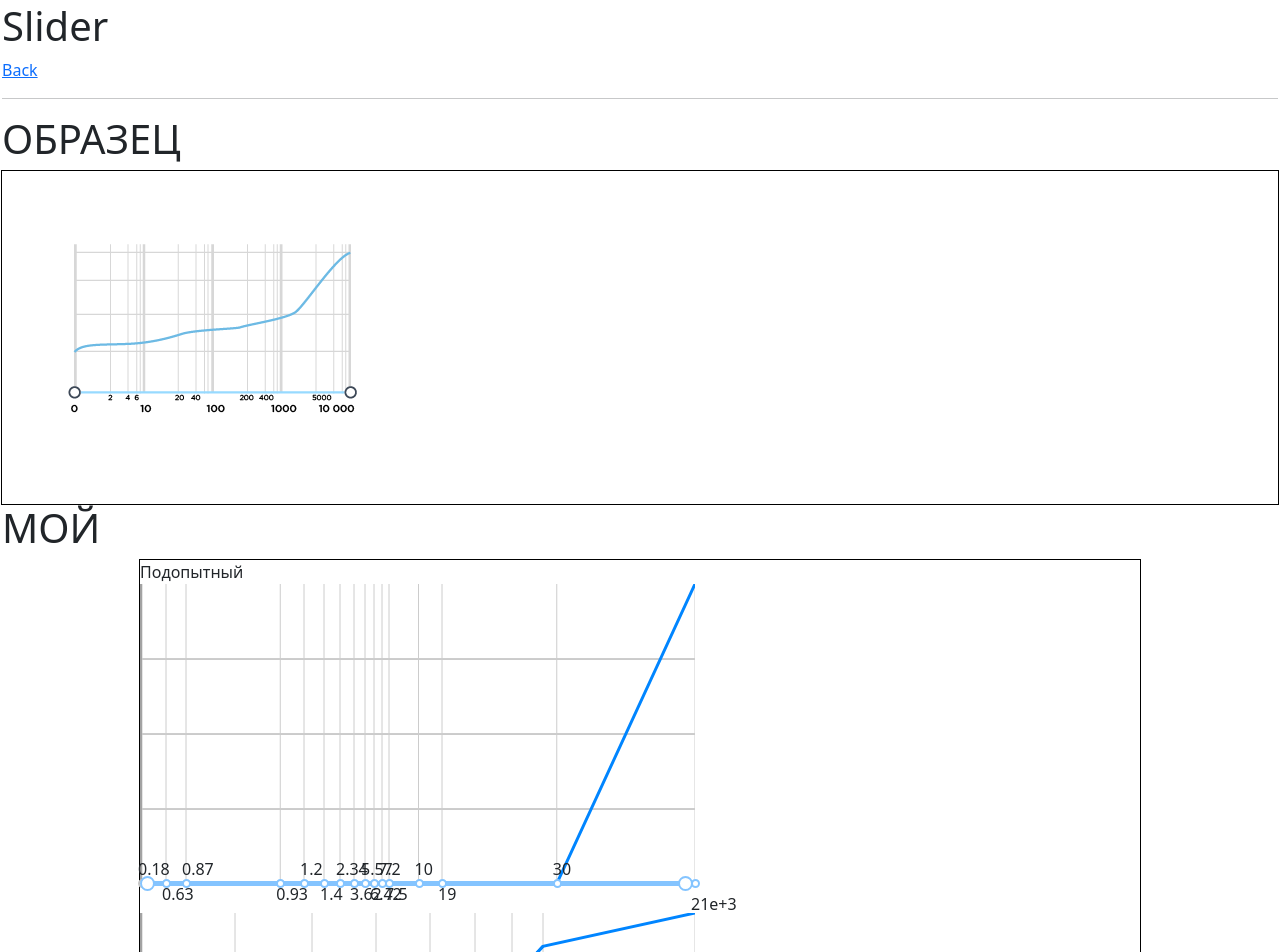
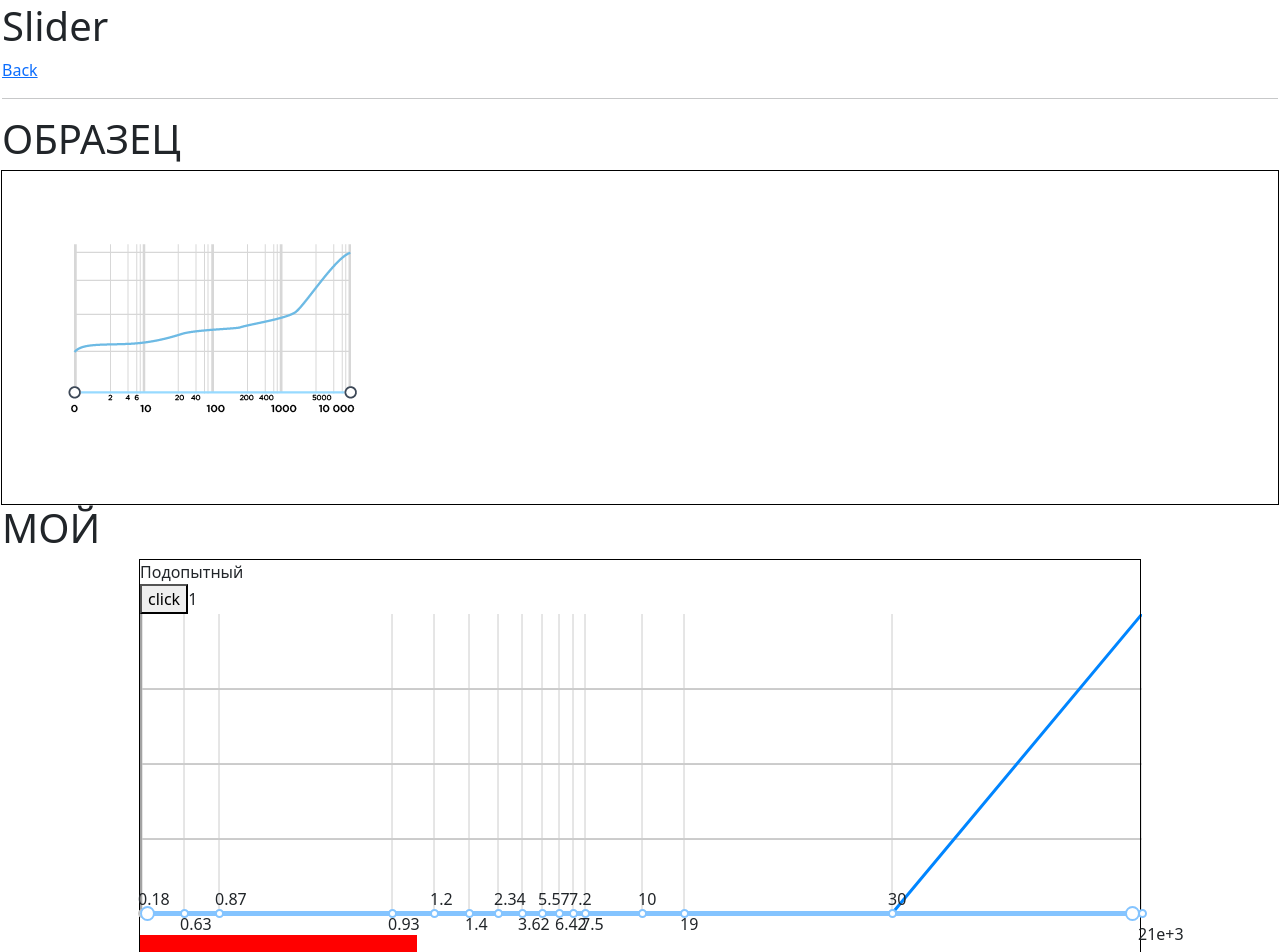
Before and after one commit to picus23/any-web-components, a Next.js app: page /slider in a window 1280 px wide. Shown: the top 952 px of the page. Built offline with nearby package versions, Linux system fonts and the light colour scheme.

Commit message:
before fixes dynamic render multiple graphs

```diff
--- a/pages/slider/index.tsx
+++ b/pages/slider/index.tsx
@@ -2,6 +2,8 @@ import reference from "./ref.png";
 import Link from "next/link";
 import Image from "next/image";
 import ExpoSlider from "@/components/slider/ExpoSlider";
+import { Tabs, TabsProps } from "antd";
+import { useState } from "react";
 
 
 // const values = [1, 10, 50, 100];
@@ -16,7 +18,12 @@ const values = [0.18, 0.63, 0.87, 0.93, 1.2, 1.4, 2.34, 3.62, 5.57, 6.42, 7.2, 7
 // const values = [2, 4, 6, 10, 20, 40, 100, 200, 300, 400, 500, 1000, 10000];
 
 export default function () {
+
+
+    const [current, setCurrent] = useState(1)
+
     return <>
+
         <h1>
             Slider
         </h1>
@@ -33,8 +40,33 @@ export default function () {
         <div className="container-xxl p-0" style={{ outline: '1px solid #000', width: '1000px' }}>
 
             <div>Подопытный</div>
+            <button onClick={() => setCurrent(current+1)}>click</button>
+            {
+                current % 3 == 0
+                    ? current
+                    :
+                    current % 2 ?
+                    <>
+                        1
+                        <ExpoSlider
+                            data_array={[values]}
+                            widthCanvas={1000}
+                            heightCanvas={300}
+                            indexOrder={'1'}
+                        />
+                    </>
+                    : <>
+                        2
+                        <ExpoSlider
+                            data_array={[arr1, arr2, arr3]}
+                            widthCanvas={1000}
+                            heightCanvas={300}
+                            indexOrder={'1'}
+                        />
+                    </>
+            }
 
-            <ExpoSlider
+            {/* <ExpoSlider
                 data_array={[values]}
                 widthCanvas={553}
                 heightCanvas={300}
@@ -46,7 +78,8 @@ export default function () {
                 widthCanvas={553}
                 heightCanvas={300}
                 indexOrder={'2'}
-            />
+            /> */}
+
 
             <div className="mt-2" style={{ width: 553 / 2 + 'px', height: '20px', background: 'red' }}></div>
         </div>
```
